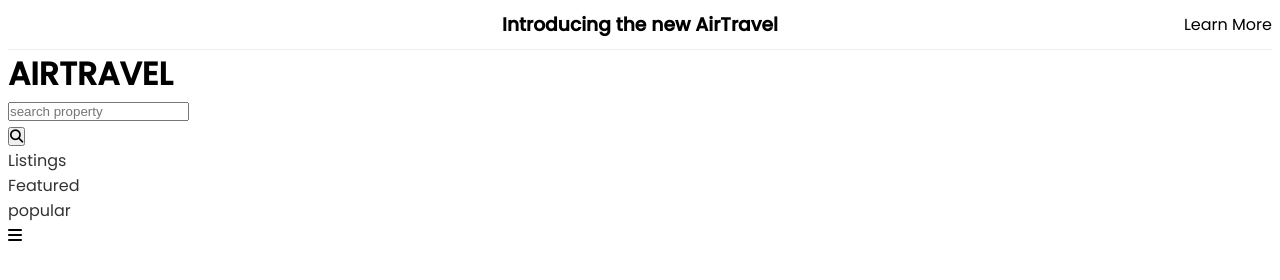
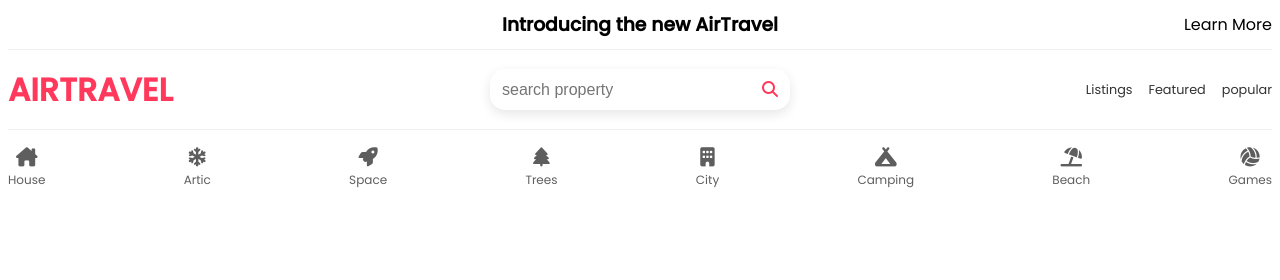
Before and after one commit to EliusCaleb/airtravel, a plain HTML site: page index.html in a window 1280 px wide. Drawn offline with Linux system fonts and the light colour scheme.

Commit message:
making sort bar

```diff
--- a/index.html
+++ b/index.html
@@ -24,7 +24,7 @@
       </div>
       <!-- end-top-bar -->
       <!-- navbar -->
-      <div class="nav-bar">
+      <div class="navbar">
         <div>
           <h1>AIRTRAVEL</h1>
         </div>
@@ -58,6 +58,47 @@
             </div>
         </div>
       </div>
+      <!-- end of navbar -->
+
+      <!-- sort -->
+         <div class="sort-bar">
+
+                <div>
+                    <i class="fa-solid fa-house-chimney"></i>
+                    <p>House</p>
+                  </div>
+                  <div>
+                    <i class="fa-solid fa-snowflake"></i>
+                    <p>Artic</p>
+                  </div>
+                  <div>
+                    <i class="fa-solid fa-rocket"></i>
+                    <p>Space</p>
+                  </div>
+                  <div>
+                    <i class="fa-solid fa-tree"></i>
+                    <p>Trees</p>
+                  </div>
+                  <div>
+                    <i class="fa-solid fa-building"></i>
+                    <p>City</p>
+                  </div>
+                  <div>
+                    <i class="fa-solid fa-campground"></i>
+                    <p>Camping</p>
+                  </div>
+                  <div>
+                    <i class="fa-solid fa-umbrella-beach"></i>
+                    <p>Beach</p>
+                  </div>
+                  <div>
+                    <i class="fa-solid fa-volleyball"></i>
+                    <p>Games</p>
+                  </div>
+
+
+        </div>
+       <!-- End Sort Bar -->
 
     </div>
   </body>
--- a/styles.css
+++ b/styles.css
@@ -22,6 +22,7 @@ a{
   margin:0;
   padding: 0 8px;
 }
+/* top-bar */
 .top-bar{
     width: 100%;
     height:50px ;
@@ -38,3 +39,135 @@ a{
 .top-bar p{
     justify-self: end;
 }
+
+/* end top bar */
+/* navbar */
+.navbar{
+    width: 100%;
+    min-height: 80px;
+    border-bottom: 1px solid #eeee;
+    display: grid;
+    grid-template-columns: repeat(3, 1fr);
+    align-items: center;
+}
+.navbar h1{
+    color: #ff385c;
+}
+.search{
+    justify-self: center;
+    width:100%;
+}
+.search form{
+    padding: 8px 12px;
+    border-radius: 15px;
+    display: flex;
+    justify-content: space-between;
+    align-items: center;
+    max-width: 300px;
+    margin: auto;
+    width: 100%;
+    box-shadow: rgba(0, 0, 0, 0.1) 0px 4px 12px;
+}
+.search input {
+    background: transparent;
+    border: none;
+    font-size: 1rem;
+}
+.search input:focus{
+    outline:none;
+}
+.search i{
+    color:#ff385c;
+    font-size: 1rem;
+}
+.search button{
+    background-color: transparent;
+    border:none;
+}
+.menu{
+    justify-self: end;
+}
+.nav-menu{
+    display: flex;
+}
+.nav-menu li{
+    padding-left: 1rem;
+    font-size: 0.8rem;
+}
+.mobile{
+    cursor: pointer;
+    display: none;
+}
+
+
+/* end navbar */
+.sort-bar {
+    display: flex;
+    justify-content: space-between;
+    padding: 1rem 0;
+    color: #5e5e5e;
+  }
+
+  .sort-bar div {
+    text-align: center;
+  }
+
+  .sort-bar i {
+    font-size: 1.2rem;
+  }
+
+  .sort-bar p {
+    font-size: 12px;
+  }
+  /* End sort Bar */
+
+
+@media screen and (max-screen:940px) {
+   .top-bar {
+    display: flex;
+    justify-content: space-between;
+    align-items: center;
+   }
+   .navbar{
+    grid-template-columns: repeat(2,1fr);
+    border-bottom: none;
+   }
+   .navbar .search {
+    width: 100%;
+    padding: 10px 0;
+    order: 3;
+    grid-column: span 2;
+  }
+
+  .search form {
+    max-width: 100%;
+  }
+  .nav-menu {
+    position: fixed;
+    left: -100%;
+    background-color: #fff;
+    flex-direction: column;
+    top: 80px;
+    height: 100%;
+    width: 100%;
+    transition-duration: 0.3s;
+    padding-top: 1rem;
+  }
+  .nav-menu.active{
+    left:0;
+  }
+  .nav-menu li{
+    font-size: 1.2rem;
+    padding: 1rem;
+  }
+  .mobile{
+    display: block;
+  }
+}
+@media screen and (max-screen:680px){
+   /* Top Bar */
+   .top-bar .intro,
+   p {
+     font-size: 0.8rem;
+   }
+}
```
